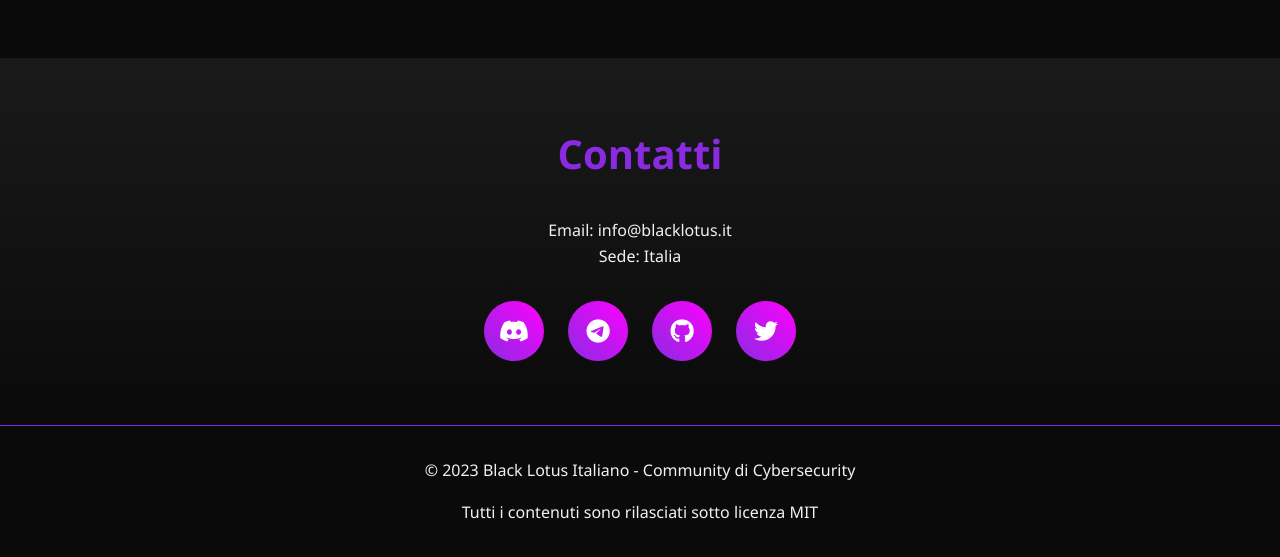
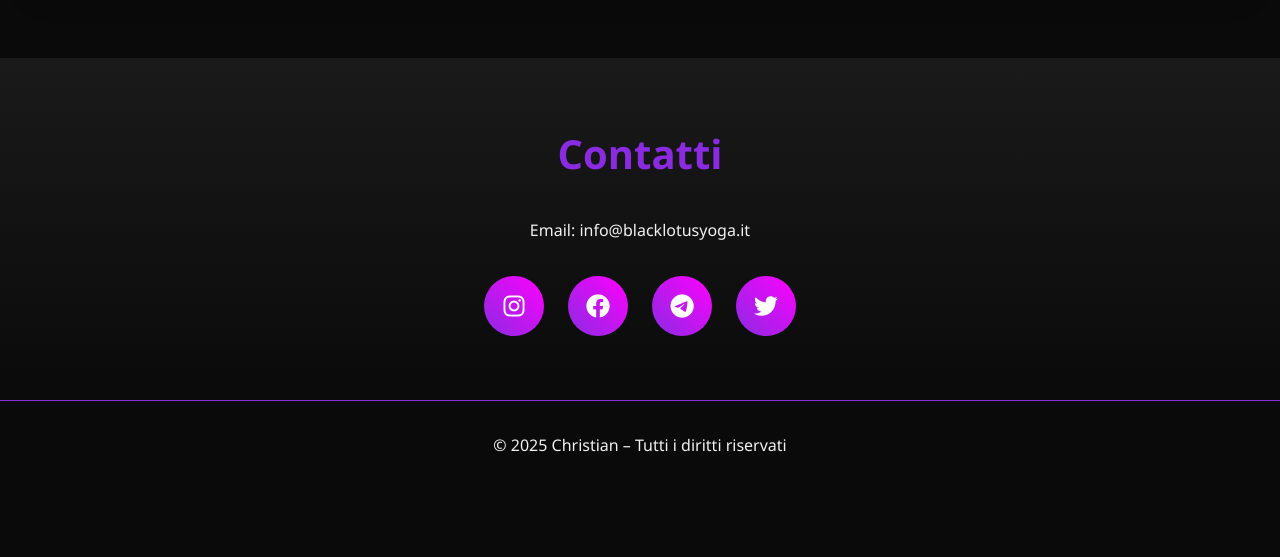
Before and after one commit to Pastori-C/Black_Lotus, a plain HTML site: page index.html in a window 1280 px wide. Shown: the part 1302-1859 px from the top of the page. After the commit the page ends 1808 px from the top, so only its background shows below. Drawn offline with Linux system fonts and the light colour scheme.

Commit message:
Update contatti

```diff
--- a/index.html
+++ b/index.html
@@ -225,13 +225,13 @@
         <h2>Contatti</h2>
         <div class="contact-content">
             <div class="contact-info">
-                <p>Email: info@blacklotus.it</p>
-                <p>Sede: Italia</p>
+                <p>Email: info@blacklotusyoga.it</p>
+                <p></p>
             </div>
             <div class="social-links">
-                <a href="#" class="social-link"><i class="fab fa-discord"></i></a>
+                <a href="#" class="social-link"><i class="fab fa-instagram"></i></a>
+                <a href="#" class="social-link"><i class="fab fa-facebook"></i></a>
                 <a href="#" class="social-link"><i class="fab fa-telegram"></i></a>
-                <a href="#" class="social-link"><i class="fab fa-github"></i></a>
                 <a href="#" class="social-link"><i class="fab fa-twitter"></i></a>
             </div>
         </div>
@@ -239,8 +239,8 @@
 
     <!-- Footer -->
     <footer>
-        <p>© 2023 Black Lotus Italiano - Community di Cybersecurity</p>
-        <p>Tutti i contenuti sono rilasciati sotto licenza MIT</p>
+        <p>© 2025 Christian – Tutti i diritti riservati</p>
+        <p></p>
     </footer>
 </body>
 </html>
```
